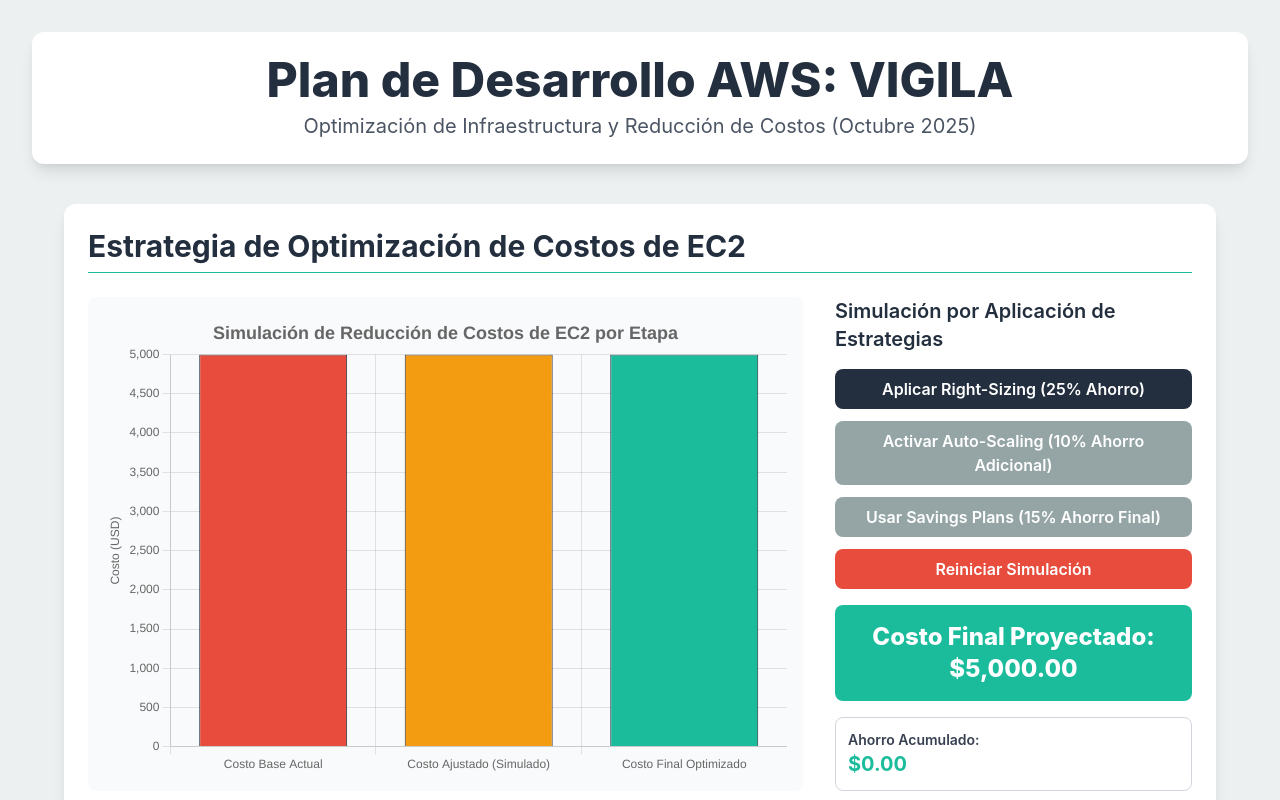
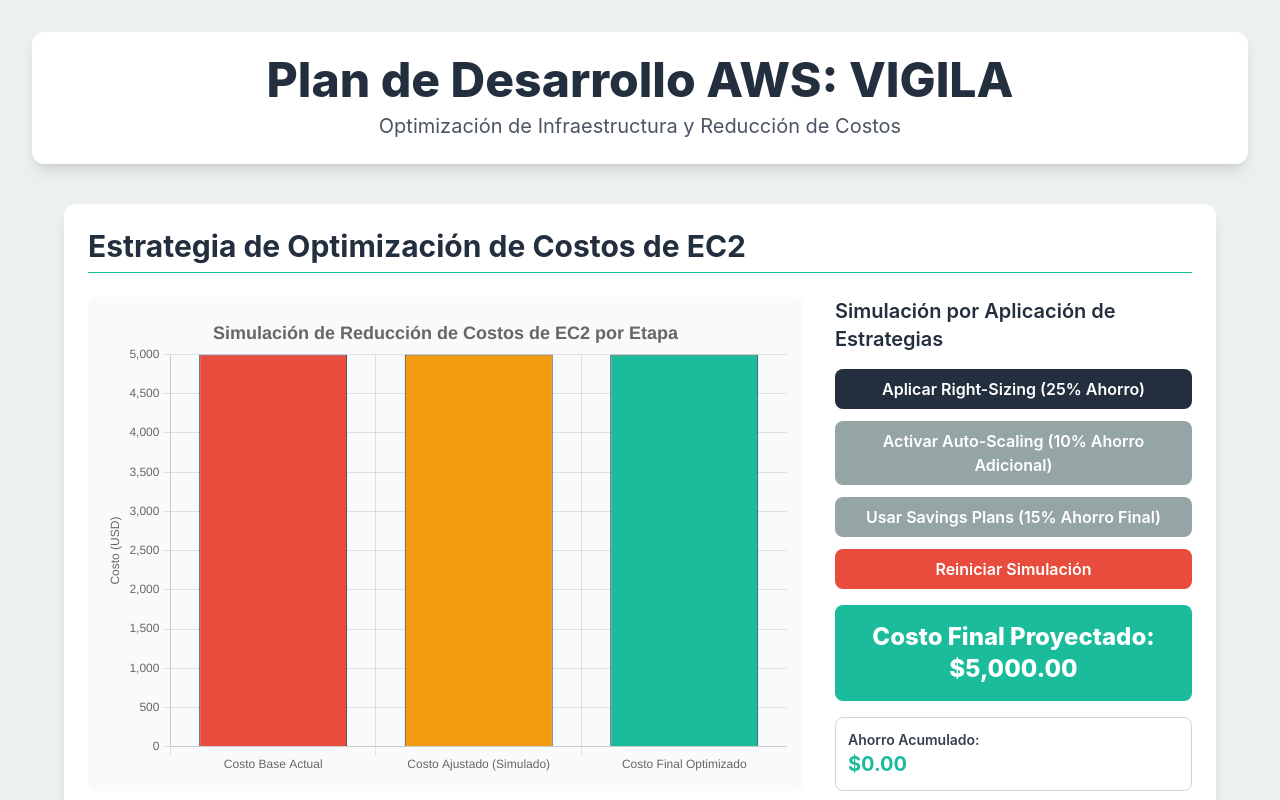
Before and after one commit to LuisMorenoMalpartida/AWS, a plain HTML site: page index.html in a window 1280 px wide. Shown: the top 800 px of the page. Drawn offline with nearby package versions, Linux system fonts and the light colour scheme.

Commit message:
quite comentario

```diff
--- a/index.html
+++ b/index.html
@@ -67,7 +67,7 @@
             Plan de Desarrollo AWS: VIGILA
         </h1>
         <p class="text-xl mt-2 text-gray-600">
-            Optimización de Infraestructura y Reducción de Costos (Octubre 2025)
+            Optimización de Infraestructura y Reducción de Costos
         </p>
     </header>
 
```
